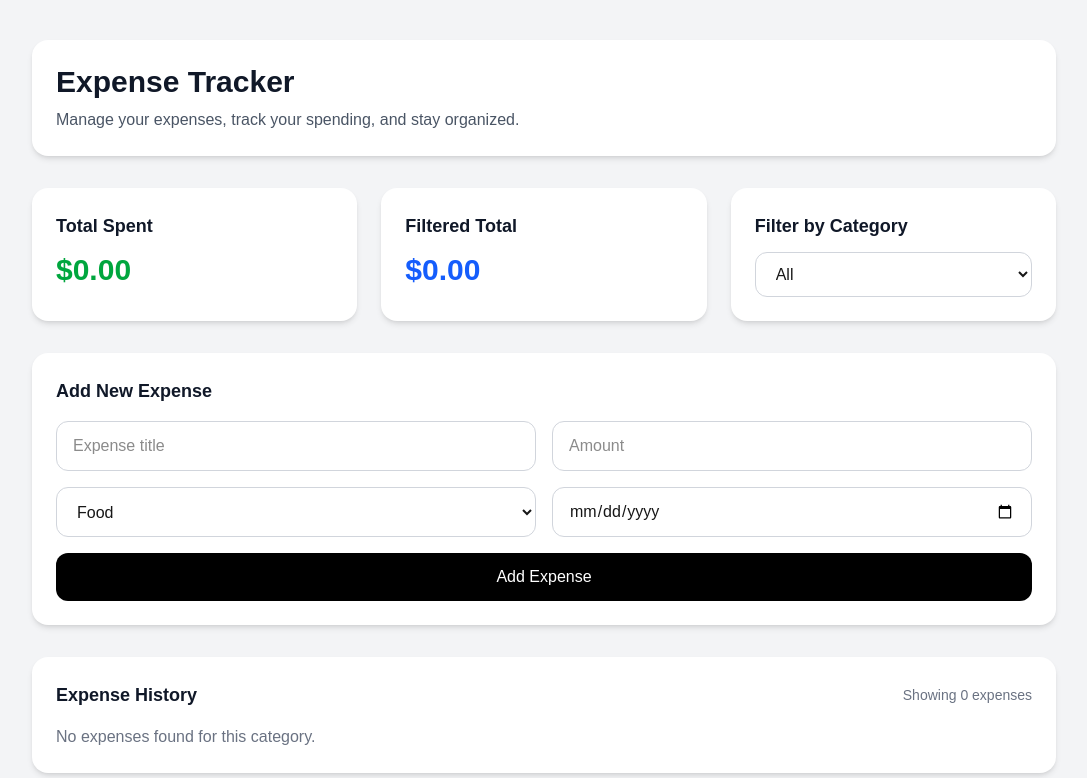
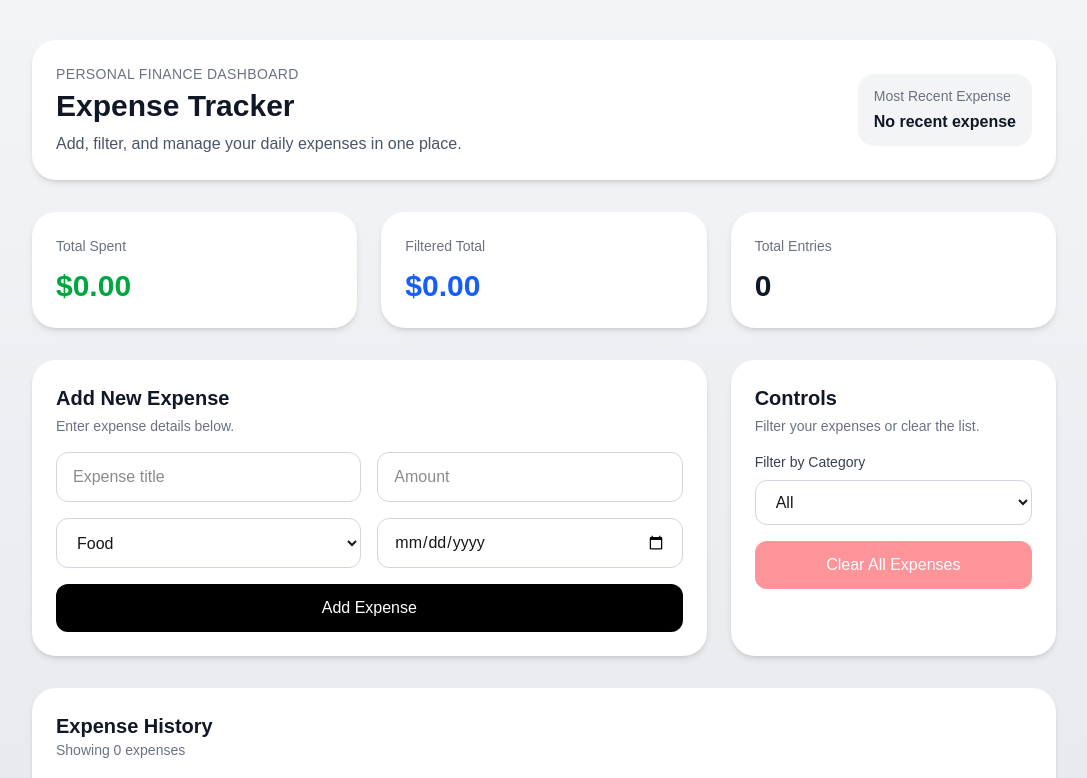
Before and after one commit to viditpawar/expense-tracker-app, a Next.js app: page / in a window 1280 px wide. Shown: the top 778 px of the page, without its empty margins (96-1183 px from the left). Built offline with nearby package versions, Linux system fonts and the light colour scheme.

Commit message:
Polish expense tracker UI and add controls

```diff
--- a/app/page.tsx
+++ b/app/page.tsx
@@ -53,6 +53,10 @@ export default function Home() {
     return filteredExpenses.reduce((sum, expense) => sum + expense.amount, 0);
   }, [filteredExpenses]);
 
+  const recentExpenseTitle = useMemo(() => {
+    return expenses.length > 0 ? expenses[0].title : "No recent expense";
+  }, [expenses]);
+
   const handleAddExpense = (e: React.FormEvent<HTMLFormElement>) => {
     e.preventDefault();
 
@@ -87,56 +91,75 @@ export default function Home() {
     setExpenses((prev) => prev.filter((expense) => expense.id !== id));
   };
 
+  const handleClearAll = () => {
+    const confirmed = window.confirm(
+      "Are you sure you want to delete all expenses?"
+    );
+
+    if (confirmed) {
+      setExpenses([]);
+    }
+  };
+
   return (
-    <main className="min-h-screen bg-gray-100 px-4 py-10">
+    <main className="min-h-screen bg-gradient-to-b from-gray-100 to-gray-200 px-4 py-10">
       <div className="mx-auto max-w-5xl">
-        <div className="mb-8 rounded-2xl bg-white p-6 shadow-md">
-          <h1 className="text-3xl font-bold text-gray-900">Expense Tracker</h1>
+        <header className="mb-8 rounded-3xl bg-white p-6 shadow-md">
+          <div className="flex flex-col gap-3 md:flex-row md:items-center md:justify-between">
+            <div>
+              <p className="text-sm font-medium uppercase tracking-wide text-gray-500">
+                Personal Finance Dashboard
+              </p>
+              <h1 className="mt-1 text-3xl font-bold text-gray-900">
+                Expense Tracker
+              </h1>
               <p className="mt-2 text-gray-600">
-            Manage your expenses, track your spending, and stay organized.
+                Add, filter, and manage your daily expenses in one place.
               </p>
             </div>
 
-        <div className="mb-8 grid gap-6 md:grid-cols-3">
-          <div className="rounded-2xl bg-white p-6 shadow-md">
-            <h2 className="text-lg font-semibold text-gray-900">Total Spent</h2>
+            <div className="rounded-2xl bg-gray-100 px-4 py-3">
+              <p className="text-sm text-gray-500">Most Recent Expense</p>
+              <p className="mt-1 font-semibold text-gray-900">
+                {recentExpenseTitle}
+              </p>
+            </div>
+          </div>
+        </header>
+
+        <section className="mb-8 grid gap-6 md:grid-cols-3">
+          <div className="rounded-3xl bg-white p-6 shadow-md">
+            <p className="text-sm font-medium text-gray-500">Total Spent</p>
             <p className="mt-3 text-3xl font-bold text-green-600">
               ${total.toFixed(2)}
             </p>
           </div>
 
-          <div className="rounded-2xl bg-white p-6 shadow-md">
-            <h2 className="text-lg font-semibold text-gray-900">
-              Filtered Total
-            </h2>
+          <div className="rounded-3xl bg-white p-6 shadow-md">
+            <p className="text-sm font-medium text-gray-500">Filtered Total</p>
             <p className="mt-3 text-3xl font-bold text-blue-600">
               ${filteredTotal.toFixed(2)}
             </p>
           </div>
 
-          <div className="rounded-2xl bg-white p-6 shadow-md">
-            <h2 className="mb-3 text-lg font-semibold text-gray-900">
-              Filter by Category
-            </h2>
-            <select
-              value={selectedCategory}
-              onChange={(e) => setSelectedCategory(e.target.value)}
-              className="w-full rounded-xl border border-gray-300 px-4 py-3 outline-none focus:border-gray-500"
-            >
-              <option value="All">All</option>
-              {categories.map((item) => (
-                <option key={item} value={item}>
-                  {item}
-                </option>
-              ))}
-            </select>
+          <div className="rounded-3xl bg-white p-6 shadow-md">
+            <p className="text-sm font-medium text-gray-500">Total Entries</p>
+            <p className="mt-3 text-3xl font-bold text-gray-900">
+              {expenses.length}
+            </p>
           </div>
-        </div>
+        </section>
 
-        <div className="mb-8 rounded-2xl bg-white p-6 shadow-md">
-          <h2 className="mb-4 text-lg font-semibold text-gray-900">
+        <section className="mb-8 grid gap-6 lg:grid-cols-3">
+          <div className="rounded-3xl bg-white p-6 shadow-md lg:col-span-2">
+            <div className="mb-4">
+              <h2 className="text-xl font-semibold text-gray-900">
                 Add New Expense
               </h2>
+              <p className="mt-1 text-sm text-gray-500">
+                Enter expense details below.
+              </p>
+            </div>
 
             <form onSubmit={handleAddExpense} className="grid gap-4 md:grid-cols-2">
               <input
@@ -183,9 +206,46 @@ export default function Home() {
             </form>
           </div>
 
-        <div className="rounded-2xl bg-white p-6 shadow-md">
-          <div className="mb-4 flex flex-col gap-2 md:flex-row md:items-center md:justify-between">
-            <h2 className="text-lg font-semibold text-gray-900">
+          <div className="rounded-3xl bg-white p-6 shadow-md">
+            <h2 className="text-xl font-semibold text-gray-900">Controls</h2>
+            <p className="mt-1 text-sm text-gray-500">
+              Filter your expenses or clear the list.
+            </p>
+
+            <div className="mt-4 space-y-4">
+              <div>
+                <label className="mb-2 block text-sm font-medium text-gray-700">
+                  Filter by Category
+                </label>
+                <select
+                  value={selectedCategory}
+                  onChange={(e) => setSelectedCategory(e.target.value)}
+                  className="w-full rounded-xl border border-gray-300 px-4 py-3 outline-none focus:border-gray-500"
+                >
+                  <option value="All">All</option>
+                  {categories.map((item) => (
+                    <option key={item} value={item}>
+                      {item}
+                    </option>
+                  ))}
+                </select>
+              </div>
+
+              <button
+                onClick={handleClearAll}
+                disabled={expenses.length === 0}
+                className="w-full rounded-xl bg-red-500 px-4 py-3 font-medium text-white transition hover:bg-red-600 disabled:cursor-not-allowed disabled:opacity-50"
+              >
+                Clear All Expenses
+              </button>
+            </div>
+          </div>
+        </section>
+
+        <section className="rounded-3xl bg-white p-6 shadow-md">
+          <div className="mb-5 flex flex-col gap-2 md:flex-row md:items-center md:justify-between">
+            <div>
+              <h2 className="text-xl font-semibold text-gray-900">
                 Expense History
               </h2>
               <p className="text-sm text-gray-500">
@@ -193,21 +253,29 @@ export default function Home() {
                 {filteredExpenses.length !== 1 ? "s" : ""}
               </p>
             </div>
+          </div>
 
           {filteredExpenses.length === 0 ? (
-            <p className="text-gray-500">No expenses found for this category.</p>
+            <div className="rounded-2xl border border-dashed border-gray-300 bg-gray-50 px-6 py-10 text-center">
+              <h3 className="text-lg font-semibold text-gray-800">
+                No expenses to display
+              </h3>
+              <p className="mt-2 text-sm text-gray-500">
+                Add your first expense or change the selected category filter.
+              </p>
+            </div>
           ) : (
             <div className="space-y-4">
               {filteredExpenses.map((expense) => (
                 <div
                   key={expense.id}
-                  className="flex flex-col gap-4 rounded-xl border border-gray-200 p-4 md:flex-row md:items-center md:justify-between"
+                  className="flex flex-col gap-4 rounded-2xl border border-gray-200 p-4 transition hover:shadow-sm md:flex-row md:items-center md:justify-between"
                 >
                   <div>
                     <h3 className="text-base font-semibold text-gray-900">
                       {expense.title}
                     </h3>
-                    <p className="text-sm text-gray-500">
+                    <p className="mt-1 text-sm text-gray-500">
                       {expense.category} • {expense.date}
                     </p>
                   </div>
@@ -218,7 +286,7 @@ export default function Home() {
                     </span>
                     <button
                       onClick={() => handleDeleteExpense(expense.id)}
-                      className="rounded-lg bg-red-500 px-3 py-2 text-sm font-medium text-white hover:bg-red-600"
+                      className="rounded-lg bg-red-500 px-3 py-2 text-sm font-medium text-white transition hover:bg-red-600"
                     >
                       Delete
                     </button>
@@ -227,7 +295,11 @@ export default function Home() {
               ))}
             </div>
           )}
-        </div>
+        </section>
+
+        <footer className="mt-8 text-center text-sm text-gray-500">
+          Built with Next.js and Tailwind CSS.
+        </footer>
       </div>
     </main>
   );
```
Lines whose indentation alone changed are shown as unchanged.
